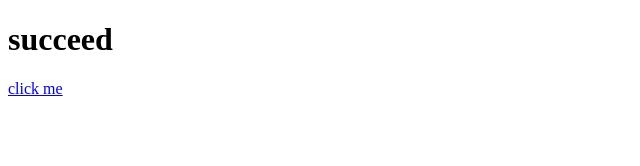
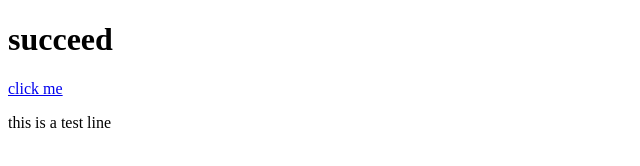
Before and after one commit to valsqotch/vals, a plain HTML site: page index.html in a window 1280 px wide. Shown: the whole page, without its empty margins (0-640 px from the left). Drawn offline with Linux system fonts and the light colour scheme.

Commit message:
Update index.html

```diff
--- a/index.html
+++ b/index.html
@@ -5,4 +5,5 @@
     <body>
         <h1>succeed</h1>
         <a href="timer.html">click me</a>
+        <p>this is a test line</p>
     </body>
```
